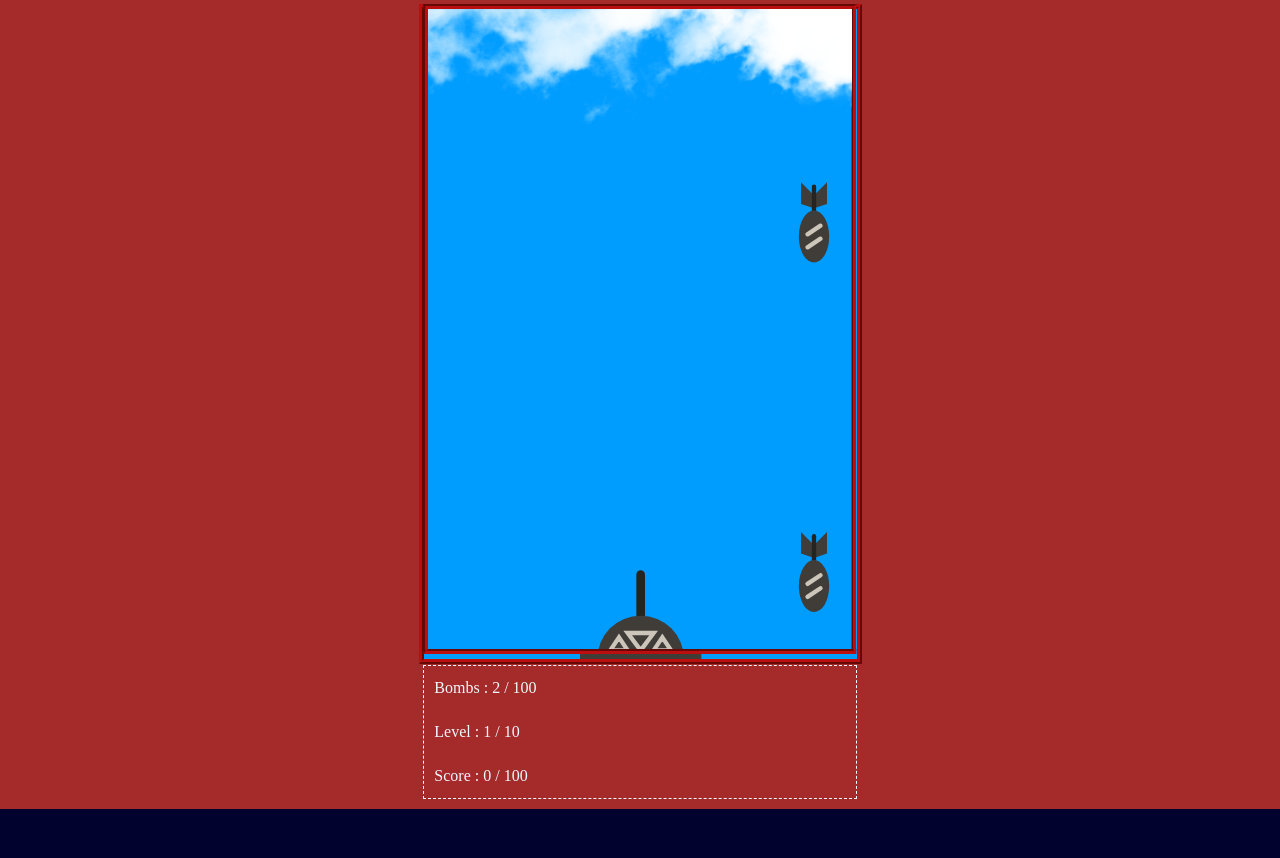
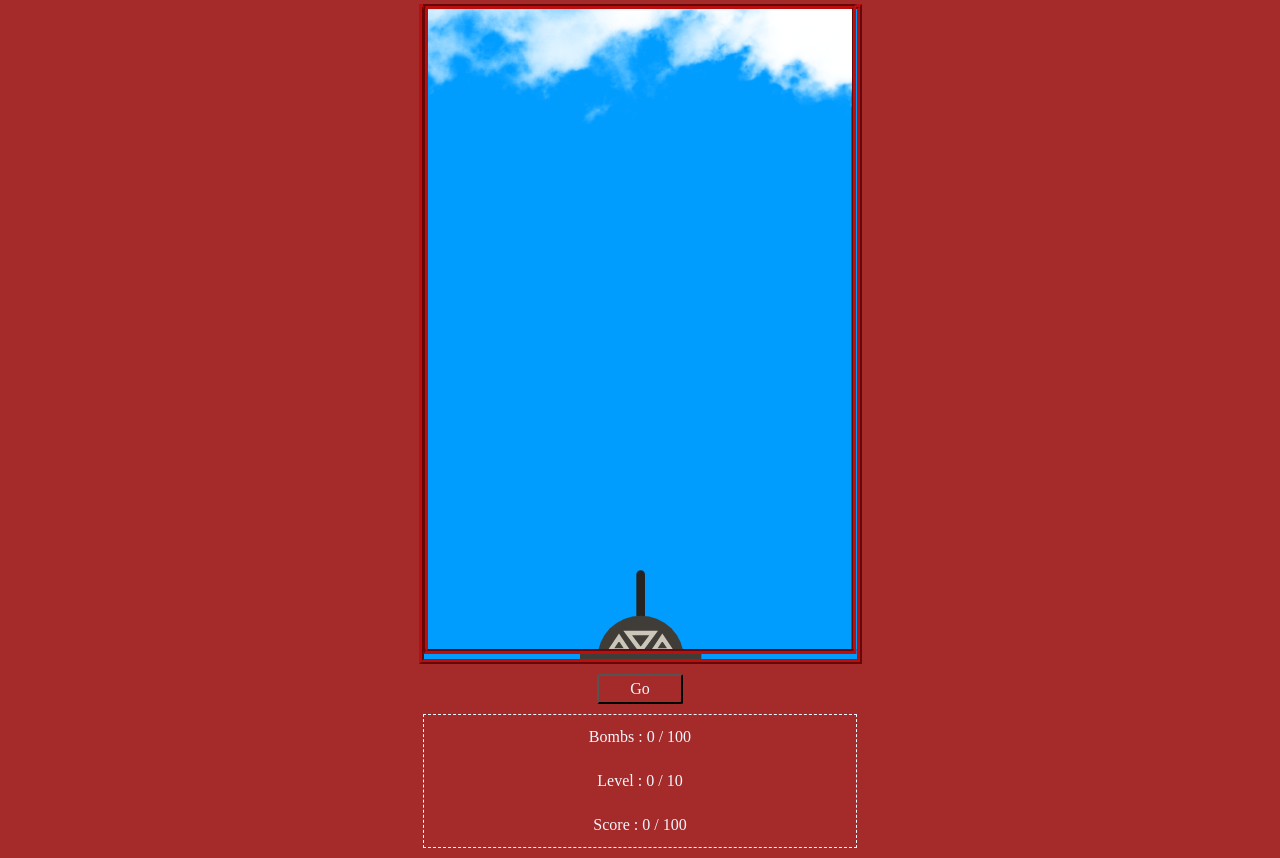
Before and after one commit to Dyeuse/Shooting-Game, a website built with Parcel: page src/index.html in a window 1280 px wide. Shown: the part 74-932 px from the top of the page. Before the commit the page ends 883 px from the top, so only its background shows below. Built offline with nearby package versions, Linux system fonts and the light colour scheme.

Commit message:
Add interface to the player

```diff
--- a/src/app/bomber.js
+++ b/src/app/bomber.js
@@ -11,6 +11,26 @@ class Bomber {
 
     handleResizeGame = (event) => {
         this.zoneSize = event.detail;
+    };
+
+    raid = () => {
+        const that = this;
+        let droppedBombs = 0;
+        let cadence = 2000;
+        let velocity = that.unity / 1.5;
+        let airdropPhase = setTimeout(function drop() {
+            that.#dropABomb(velocity);
+            droppedBombs += 1;
+            if (droppedBombs % 10 === 0 && cadence > 400) {
+                cadence -= 200;
+                velocity += that.unity / 20;
+            }
+            airdropPhase = setTimeout(drop, cadence);
+            if (droppedBombs >= 100) {
+                clearTimeout(airdropPhase);
+            }
+        }, cadence);
+        return airdropPhase;
     };
 
     get bombHorizontalCoord() {
@@ -35,25 +55,6 @@ class Bomber {
         return x;
     }
 
-    raid() {
-        const that = this;
-        let droppedBombs = 0;
-        let cadence = 2000;
-        let velocity = that.unity / 1.5;
-        let airdropPhase = setTimeout(function drop() {
-            that.#dropABomb(velocity);
-            droppedBombs += 1;
-            if (droppedBombs % 10 === 0 && cadence > 400) {
-                cadence -= 200;
-                velocity += that.unity / 20;
-            }
-            airdropPhase = setTimeout(drop, cadence);
-            if (droppedBombs >= 100) {
-                clearTimeout(airdropPhase);
-            }
-        }, cadence);
-    }
-
     #dropABomb(velocity) {
         const position = { x: this.bombHorizontalCoord, y: 0 };
         const event = new CustomEvent("drop", {
--- a/src/app/index.js
+++ b/src/app/index.js
@@ -7,15 +7,27 @@ import pathsClouds from "./utilities/pathsClouds";
 import propagateResizing from "./utilities/resizing";
 
 const container = document.querySelector(".container");
+const start = document.querySelector("button");
 const zone = new Zone(container);
 const radar = new Radar(zone);
-const bomber = new Bomber(zone);
 const gun = new Gun(zone);
 const sky = new Sky(zone);
+let bomber = new Bomber(zone);
+let gameInProgress = false;
 
 propagateResizing(zone);
 sky.displayClouds(pathsClouds);
-bomber.raid();
+
+start.addEventListener("click", () => {
+    if (gameInProgress) {
+        radar.bulletsInZone = {};
+        radar.bombsInZone = {};
+        radar.droppedBombs = 0;
+        radar.interceptedBombs = 0;
+    }
+    bomber = new Bomber(zone);
+    gameInProgress = bomber.raid();
+});
 
 (function draw() {
     zone.ctx.clearRect(0, 0, Zone.size.width, Zone.size.height);
--- a/src/index.html
+++ b/src/index.html
@@ -12,12 +12,17 @@
         <div class="container">
             <!-- <canvas>This is a shooting game!</canvas> -->
             <!-- Rendering logic -->
-            <div class="infoForPlayer">
-                <div class="bombsCounter">
-                    Bombs : <span class="bombsCounter-info"></span> / 100
+            <div class="go-and-info">
+                <button>Go</button>
+                <div class="infoForPlayer">
+                    <div class="bombsCounter">
+                        Bombs : <span class="bombsCounter-info"></span> / 100
+                    </div>
+                    <div class="level">Level : <span class="level-info"></span> / 10</div>
+                    <div class="score">
+                        Score : <span class="score-info"></span> / 100
+                    </div>
                 </div>
-                <div class="level">Level : <span class="level-info"></span> / 10</div>
-                <div class="score">Score : <span class="score-info"></span> / 100</div>
             </div>
         </div>
         <script type="module" src="./app/index.js"></script>
--- a/src/style/style.css
+++ b/src/style/style.css
@@ -44,10 +44,27 @@ canvas {
     animation: animate calc(8s * var(--velocity)) linear infinite;
 }
 
+.go-and-info {
+    order: 1;
+    margin-top: 10px;
+    text-align: center;
+}
+
 .infoForPlayer {
-    order: 1;
     border: 1px dashed aliceblue;
-    margin: 1px 0 10px;
+    margin: 10px 0;
+}
+
+button {
+    display: inline-block;
+    width: 20%;
+    border-radius: 5%;
+    color: aliceblue;
+    background-color: transparent;
+}
+
+button:hover {
+    background-color: rgb(194, 58, 58);
 }
 
 .infoForPlayer div {
```
